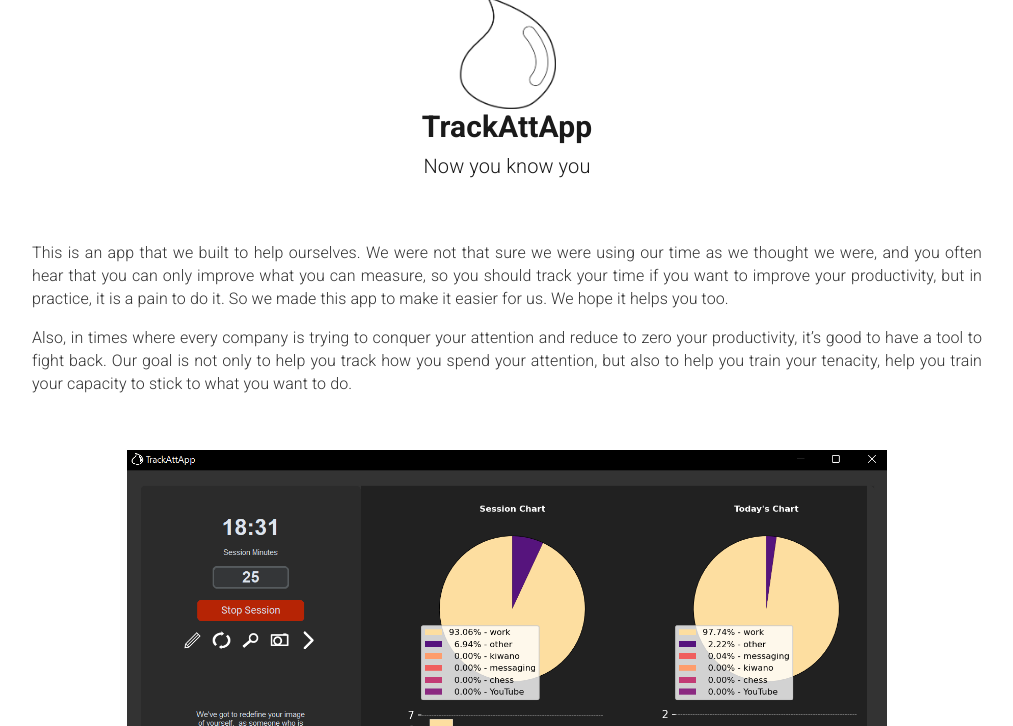
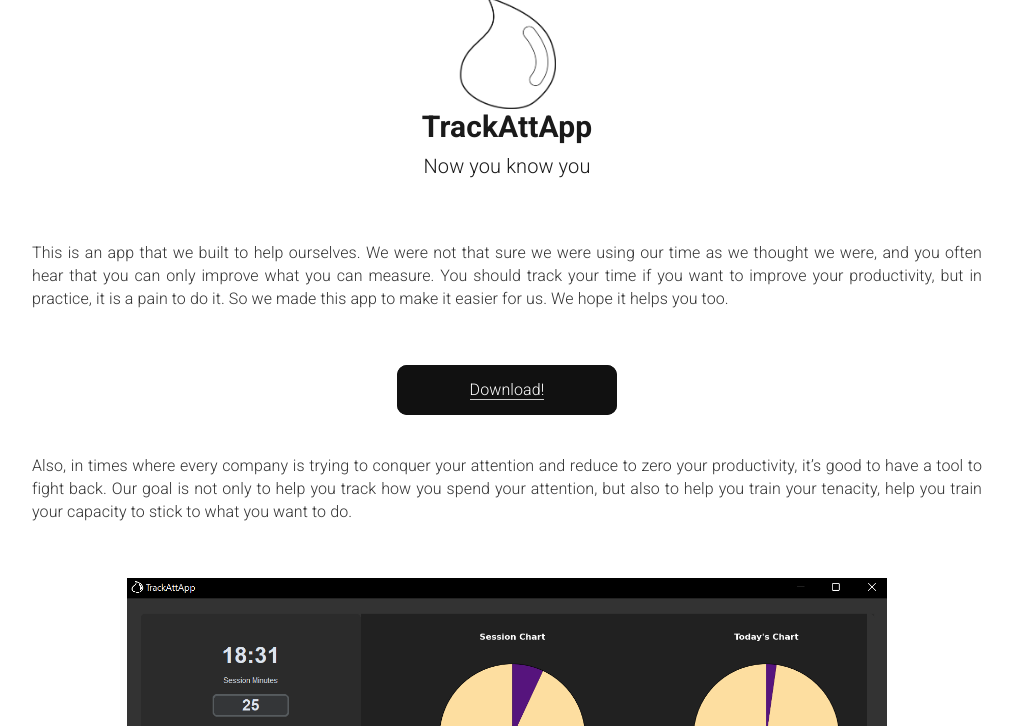
Before and after one commit to trackattapp/trackattapp, a Jekyll site: the page built from _pages/home.md, in a window 1280 px wide and 900 px high, cut to the strip 174-900 px from the top of the window. Shown: the whole strip, without its empty margins (133-1146 px from the left). Built offline with Jekyll 4.4.1, drawn with Linux system fonts in a browser that asks for light colours.

Commit message:
minor changes

```diff
--- a/_pages/home.md
+++ b/_pages/home.md
@@ -23,10 +23,20 @@ acknowledgements: ""
 
 This is an app that we built to help ourselves.
 We were not that sure we were using our time as we thought we were,
-and you often hear that you can only improve what you can measure, so
-you should track your time if you want to improve your productivity,
+and you often hear that you can only improve what you can measure.
+You should track your time if you want to improve your productivity,
 but in practice, it is a pain to do it.
 So we made this app to make it easier for us. We hope it helps you too.
+
+<br>
+
+<center>
+<button class="glow-on-hover">
+    <a href="https://www.dropbox.com/scl/fi/6gfuyb9yyblobe0bkcj6r/TrackAttApp.exe?rlkey=95h2kafinxxscorg8x4d4nrna&dl=1" download>Download!</a>
+</button>
+</center>
+
+<br>
 
 Also, in times where every company is trying
 to conquer your attention and reduce to zero your productivity,
```
